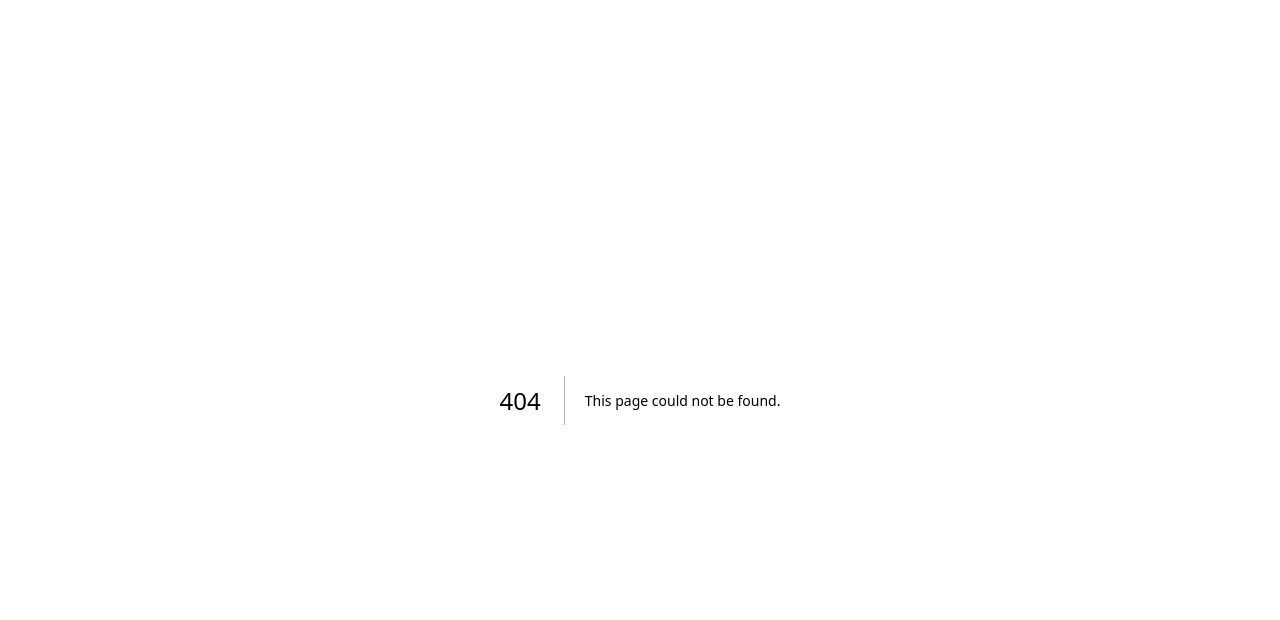
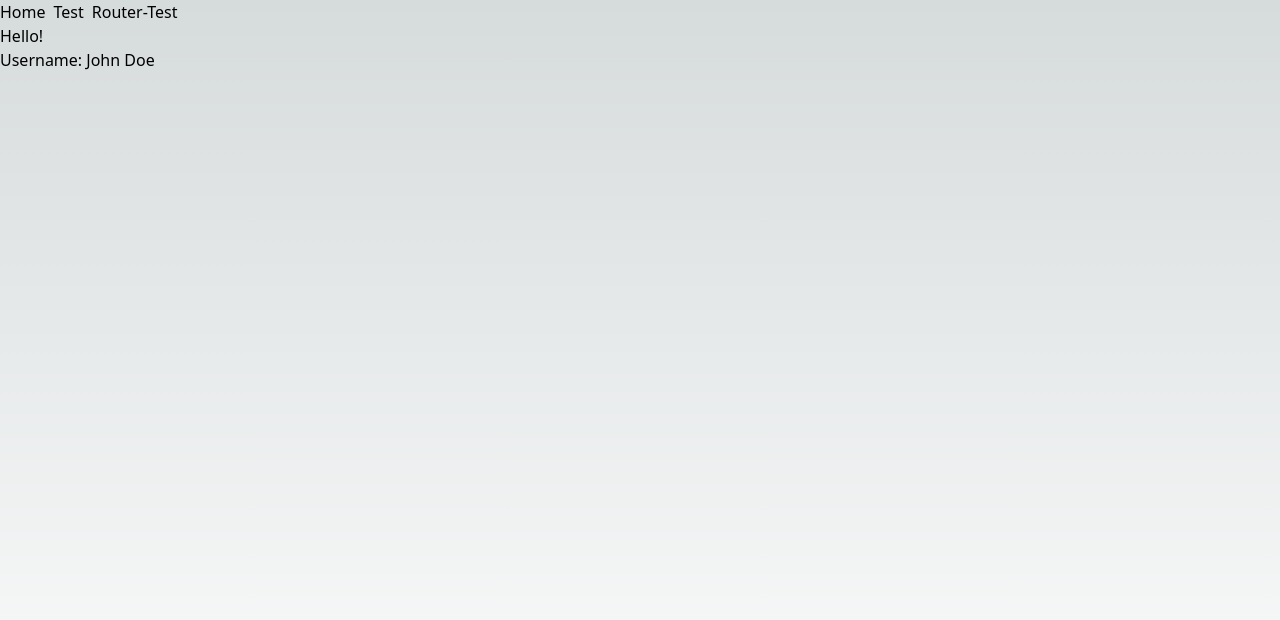
Before and after one commit to chasacademy-richard-ejdling/mynextapp, a Next.js app: page /test in a window 1280 px wide. Before the commit this address had no page. Shown: the top 620 px of the page. Built offline with nearby package versions, Linux system fonts and the light colour scheme.

Commit message:
first commit

```diff
--- a/src/pages/_app.js
+++ b/src/pages/_app.js
@@ -1,5 +1,16 @@
 import '@/styles/globals.css'
+import Link from 'next/link'
 
 export default function App({ Component, pageProps }) {
-  return <Component {...pageProps} />
+  return (
+    <>
+      <ul className='flex gap-2'>
+        <li><Link href={"/"}>Home</Link></li>
+        <li><Link href={"/test"}>Test</Link></li>
+        <li><Link href={"/testing/router-test"}>Router-Test</Link></li>
+      </ul>
+
+      <Component {...pageProps} />
+    </>
+  )
 }
--- /dev/null
+++ b/src/pages/api/test_get.js
@@ -0,0 +1,11 @@
+const list = []
+
+export default function handler(req, res) {
+    if(req.method === 'POST'){
+        list.push(req.body)
+        console.log(list)
+        res.send('ok')
+    } else {
+        res.status(400).send('only POST on this api')
+    }
+}
--- /dev/null
+++ b/src/pages/test.js
@@ -0,0 +1,25 @@
+import { useEffect, useState } from "react"
+
+export default function Testing() {
+    const [username, setUsername] = useState('')
+
+    function getHello() {
+        fetch('http://localhost:3000/api/hello')
+            .then(response => {
+                console.log(response)
+                return response.json()
+            })
+            .then(data => setUsername(data.name))
+    }
+
+    useEffect(() => {
+        getHello()
+    }, [])
+
+    return (
+        <div className="min-h-screen">
+            <h1>Hello!</h1>
+            <h2>Username: {username}</h2>
+        </div>
+    )
+}
--- /dev/null
+++ b/src/pages/testing/[[...id]].js
@@ -0,0 +1,12 @@
+import { useRouter } from "next/router"
+
+export default function RouterTest() {
+
+    const router = useRouter()
+    const { id } = router.query
+    console.log(router.query)
+
+    return <div className="flex min-h-screen">
+        <h1>hej! This is {id ? id[0].split('-').join(' ') : ''}</h1>
+    </div>
+}
```
Also changed, not shown: 1 other file (tests, documents, lock files or other folders).
